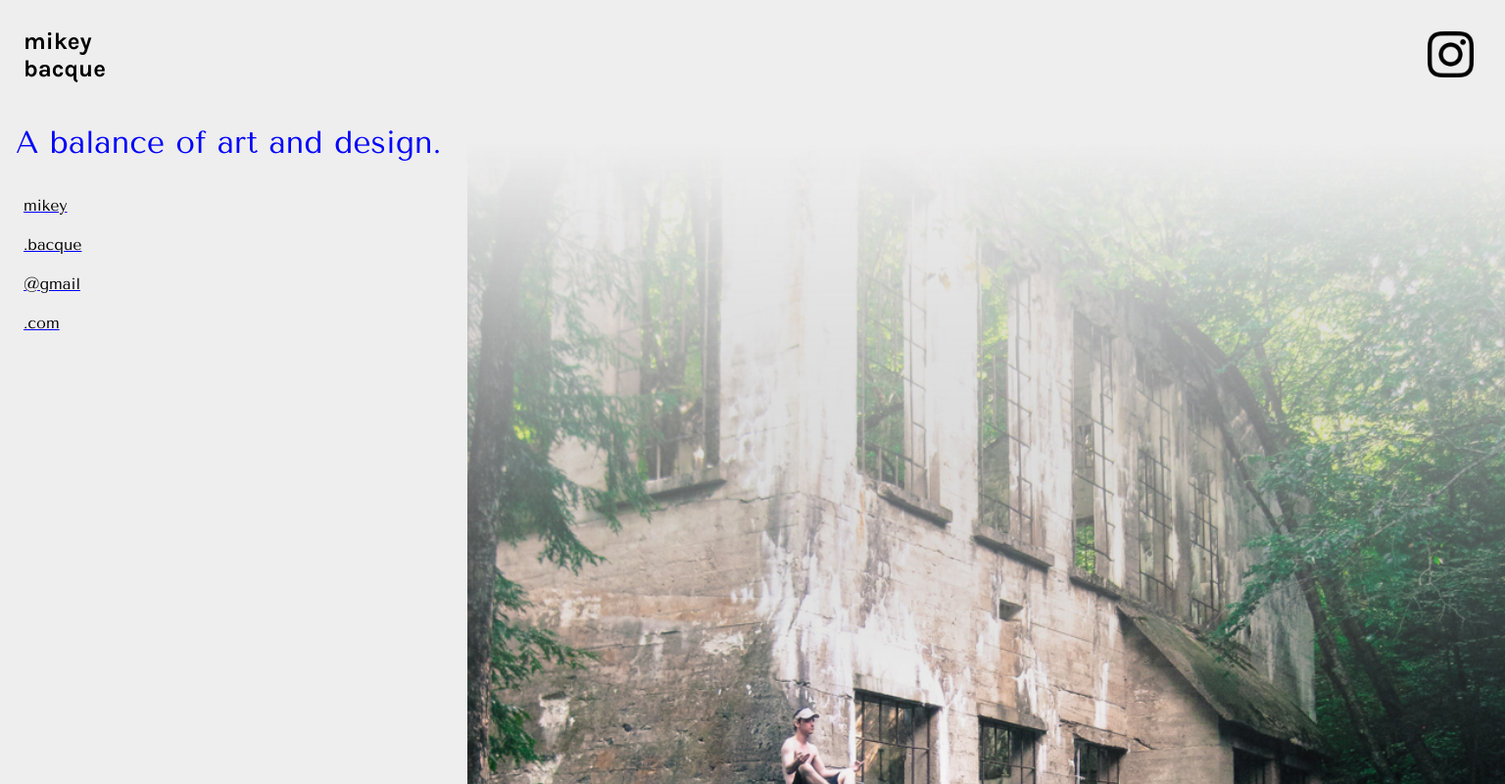
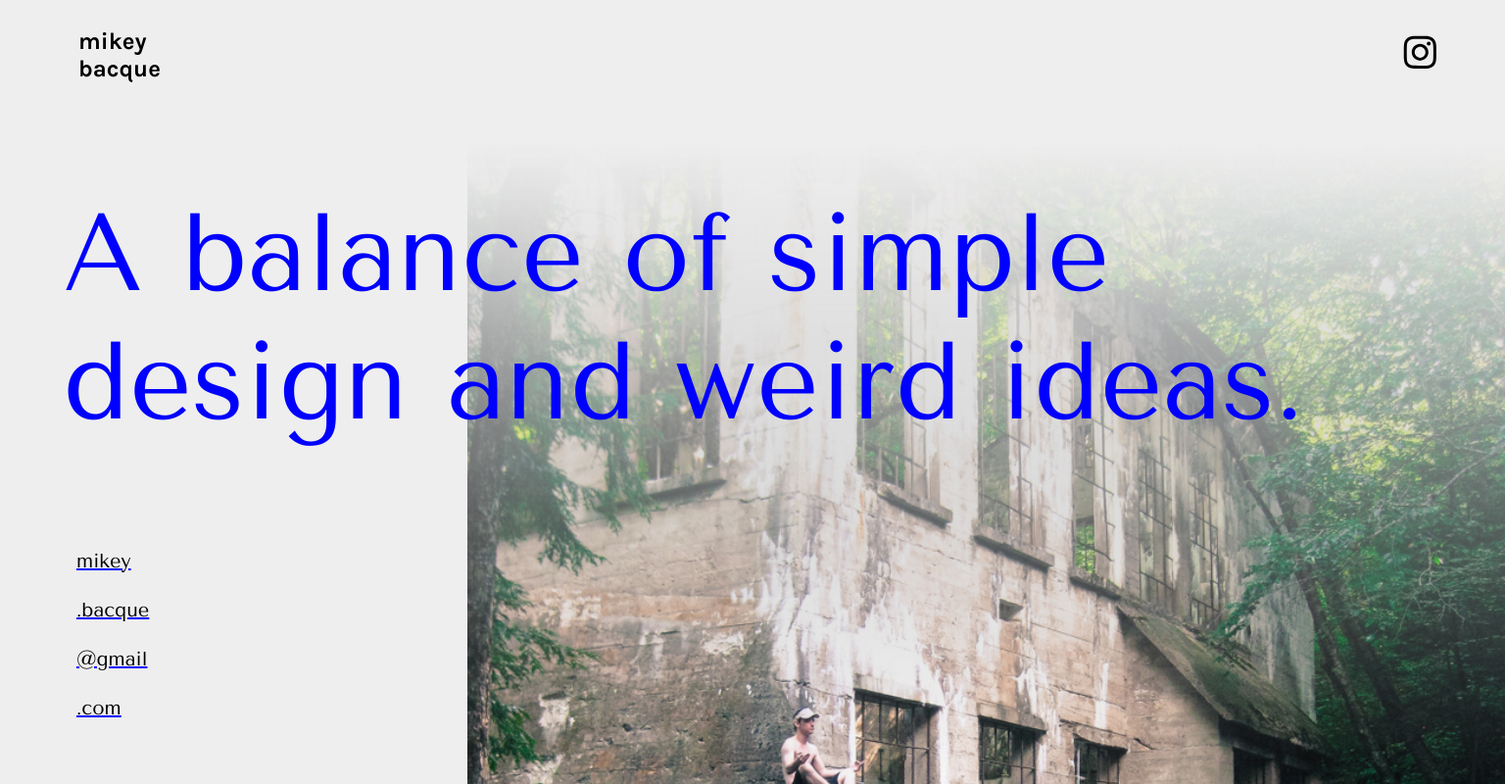
Before and after one commit to mikeybacque/coming-soon, a plain HTML site: page index.html in a window 1536 px wide. Shown: the whole page at 98% size. Drawn offline with nearby package versions, Linux system fonts and the light colour scheme.

Commit message:
design fix

```diff
--- a/css/main.css
+++ b/css/main.css
@@ -20,6 +20,7 @@ body {
   font-family: 'Tenor Sans', sans-serif;
   background-color: #eee;
   margin: 0em;
+  padding-left: .5em;
 }
 
 h1 {
@@ -27,7 +28,7 @@ h1 {
   font-weight: bold;
   font-size: 1.5em;
   display: inline-block;
-  padding-left: 1em;
+  padding-left: .5em;
   padding-top: 0.5em;
 }
 
@@ -37,11 +38,16 @@ h2 {
   color:  blue;
   z-index: 10;
   padding-left: .5em;
+  padding-right: .5em;
 }
 
 address {
   line-height: 2.5;
-  padding-left: 1.5em;
+  padding-left: 1em;
+}
+
+a:hover {
+  color: blue;
 }
 
 .insta {
@@ -52,7 +58,7 @@ address {
   display: inline;
   position: absolute;
   top: 2em;
-  right: 2em;
+  right: 1em;
 }
 
 .me {
@@ -71,3 +77,69 @@ address {
   text-decoration: underline;
   text-decoration-color: blue;
 }
+
+@media only screen and (min-width: 29em) {
+  h2 {
+    font-size: 3em;
+    padding-left: .25em;
+  }
+}
+
+@media only screen and (min-width: 43em) {
+  h2 {
+    font-size: 4em;
+    padding-left: .5em;
+  }
+
+  h1{
+    padding-left: 1.25em;
+  }
+
+  .nav {
+    right: 2em;
+  }
+
+  address {
+    padding-left: 2em;
+  }
+}
+
+@media only screen and (min-width: 64em) {
+  h2 {
+    font-size: 5em;
+    padding-left: .5em;
+    padding-right: .75em;
+  }
+
+  h1 {
+    padding-left: 2em;
+  }
+
+  .nav {
+    right: 3em;
+  }
+
+  address {
+    padding-left: 3em;
+  }
+}
+
+@media only screen and (min-width: 87em) {
+  h2 {
+    font-size: 7em;
+    padding-left: .5em;
+  }
+
+  h1 {
+    padding-left: 3em;
+  }
+
+  .nav {
+    right: 4em;
+  }
+
+  address {
+    padding-left: 3.5em;
+    font-size: 1.25em;
+  }
+}
--- a/index.html
+++ b/index.html
@@ -12,9 +12,15 @@
 
 <body>
   <h1>mikey<br>bacque</h1>
-  <a class="nav" href="https://www.instagram.com/mikeybacque/"><img class="insta" src="img/instagram.png" alt=""></a>
-  <h2>A balance of art and design.</h2>
-  <img class="me" src="img/me-copy.jpg" alt="">
+
+  <a class="nav" href="https://www.instagram.com/mikeybacque/"><img class="insta" src="img/instagram.svg" alt=""></a>
+
+  <h2>A balance of simple design and weird ideas.</h2>
+
+  <div>
+    <img class="me" src="img/me-copy.jpg" alt="">
+  </div>
+
   <address><a class="email" href="mailto:mikey.bacque@gmail.com">mikey<br>.bacque<br>@gmail<br>.com</a></address>
 </body>
 
```
Also changed, not shown: img/instagram.png (deleted), img/instagram.svg (added), img/me.jpg (deleted), 1 other file.
